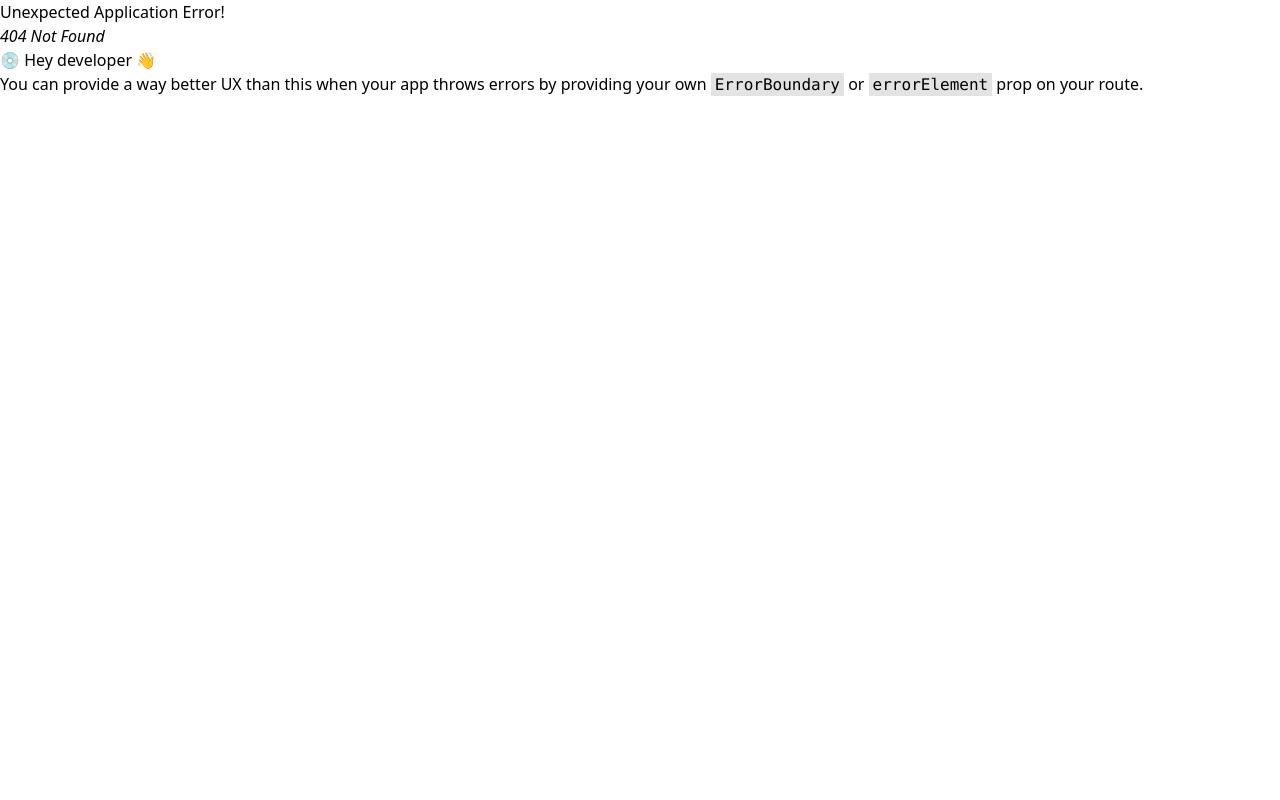
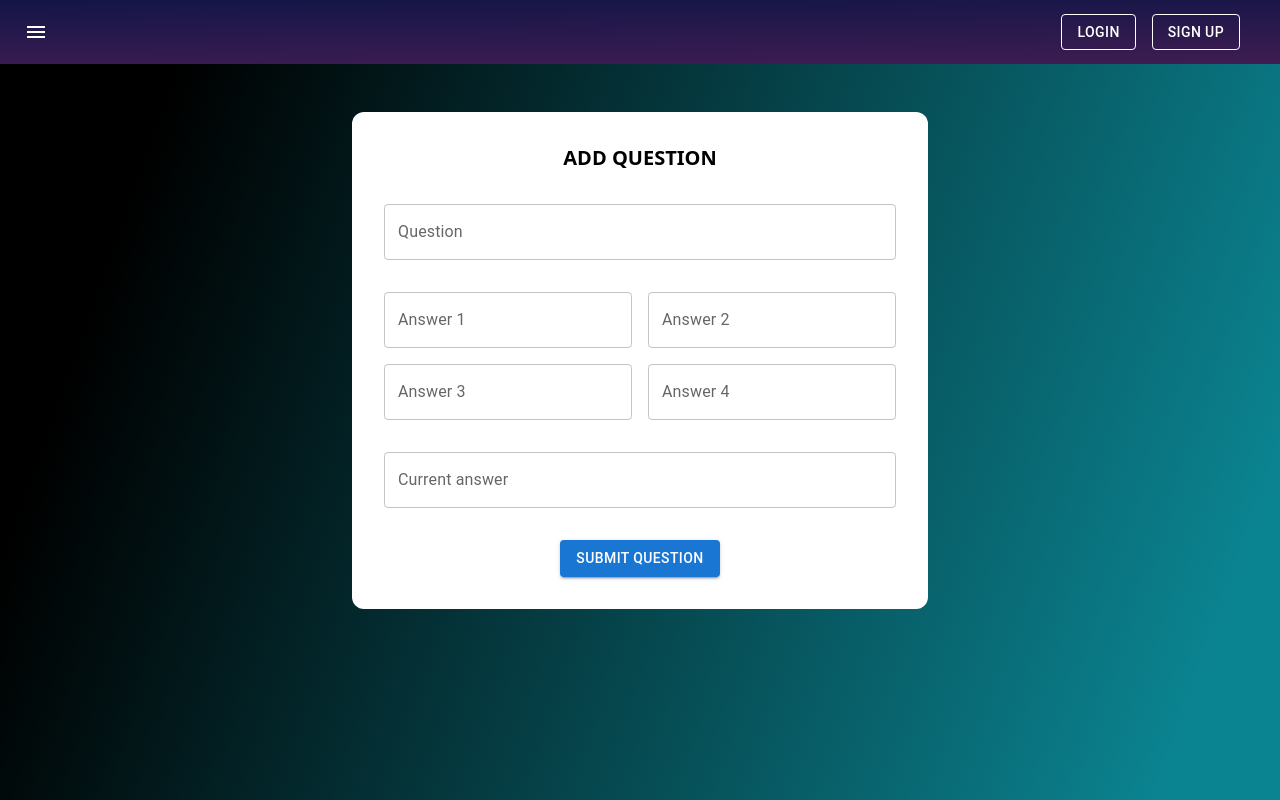
Before and after one commit to nenadmne/quiz, a React (Vite) app in the folder frontend/: page /admin in a window 1280 px wide. Before the commit this address had no page. Built offline with nearby package versions, Linux system fonts and the light colour scheme.

Commit message:
Created admin page and option for adding questions to database

```diff
--- a/frontend/src/App.jsx
+++ b/frontend/src/App.jsx
@@ -2,6 +2,7 @@ import { createBrowserRouter, RouterProvider } from "react-router-dom";
 import Homepage from "./layouts/Homepage";
 import GameRoom from "./layouts/GameRoom";
 import NavigationBar from "./layouts/NavigationBar";
+import AdminPage from "./layouts/AdminPage";
 
 import "react-toastify/dist/ReactToastify.css";
 import Lobby from "./layouts/Lobby";
@@ -24,6 +25,10 @@ function App() {
           path: "/gameroom",
           element: <GameRoom />,
         },
+        {
+          path: "/admin",
+          element: <AdminPage />,
+        },
       ],
     },
   ]);
--- /dev/null
+++ b/frontend/src/layouts/AdminPage.jsx
@@ -0,0 +1,33 @@
+import { useState } from "react";
+import TextField from "@mui/material/TextField";
+import Button from "@mui/material/Button";
+
+export default function AdminPage() {
+  const [formData, setFormData] = useState({
+    question: "",
+    answers: ["", "", "", ""],
+    currentAnswer: "",
+  });
+  return (
+    <section className="w-full h-full flex flex-col items-center gap-8 bg-blueGrad p-12">
+      <form className="w-content flex flex-col justify-center items-center gap-8 p-8 bg-white rounded-xl">
+        <h1 className="uppercase text-xl">
+          <strong>Add question</strong>
+        </h1>
+        <TextField label="Question" variant="outlined" className="w-full" />
+        <div className="grid grid-cols-2 gap-4">
+          <TextField label="Answer 1" variant="outlined" name="answerOne" />
+          <TextField label="Answer 2" variant="outlined" name="answerTwo" />
+          <TextField label="Answer 3" variant="outlined" name="answerThree" />
+          <TextField label="Answer 4" variant="outlined" name="answerFour" />
+        </div>
+        <TextField
+          label="Current answer"
+          variant="outlined"
+          className="w-full"
+        />
+        <Button variant="contained"> Submit question </Button>
+      </form>
+    </section>
+  );
+}
```
